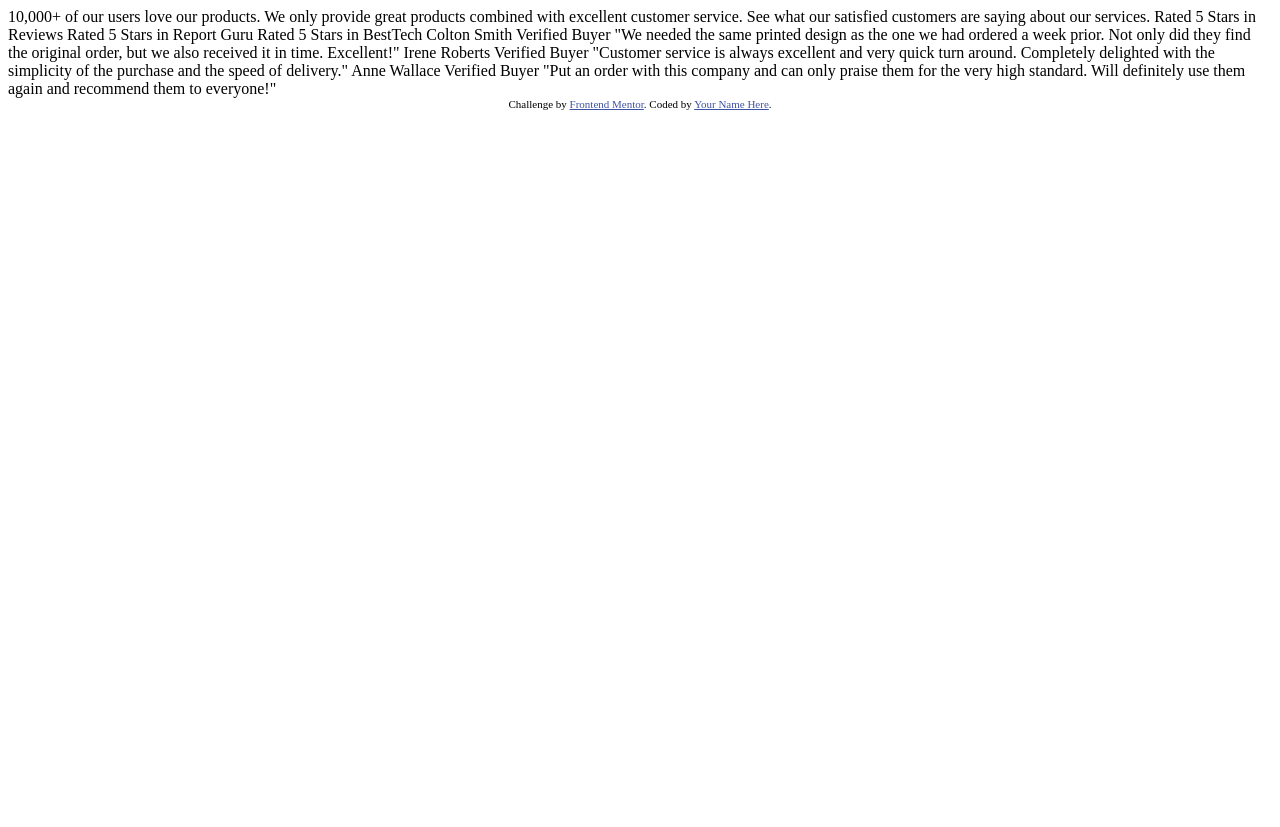
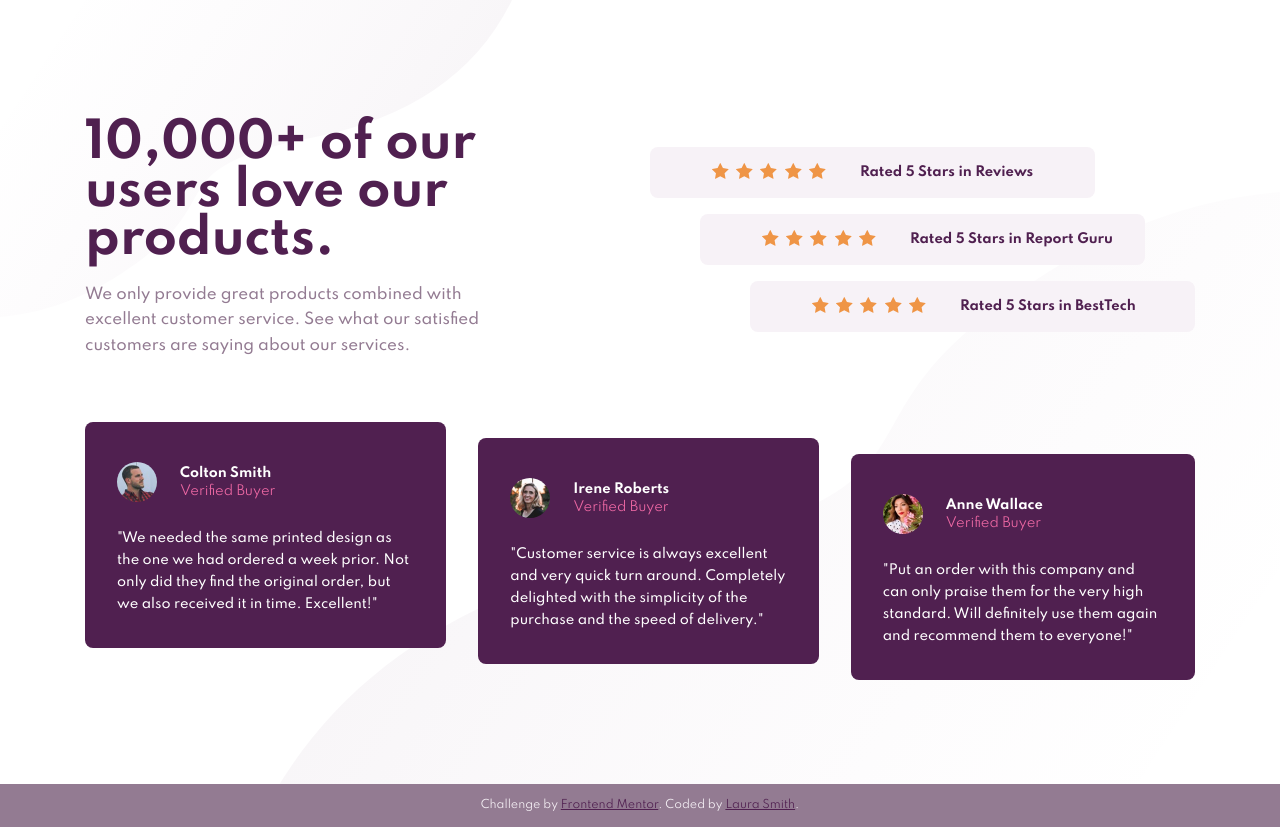
Before and after one commit to laurana88/social-proof, a plain HTML site: page index.html in a window 1280 px wide. Before the commit the page ends 800 px from the top, so only its background shows below. Drawn offline with Linux system fonts and the light colour scheme.

Commit message:
finishing up code

```diff
--- a/index.html
+++ b/index.html
@@ -1,10 +1,13 @@
 <!DOCTYPE html>
 <html lang="en">
+
+<!-- HEAD -->
   <head>
     <meta charset="UTF-8" />
     <meta name="viewport" content="width=device-width, initial-scale=1.0" />
     <!-- displays site properly based on user's device -->
 
+    <!-- Favicon -->
     <link
       rel="icon"
       type="image/png"
@@ -12,50 +15,123 @@
       href="./images/favicon-32x32.png"
     />
 
+    <!-- Fonts -->
+    <link rel="stylesheet" href="https://fonts.googleapis.com/css2?family=Spartan:wght@400..700&display=swap">
+
+    <!-- Styles -->
+    <link rel="stylesheet" href="./styles/reset.css">
+    <link rel="stylesheet" href="styles/global.css">
+
+    <!-- Title -->
     <title>Frontend Mentor | Social proof section</title>
 
-    <!-- Feel free to remove these styles or customise in your own stylesheet 👍 -->
-    <style>
-      .attribution {
-        font-size: 11px;
-        text-align: center;
-      }
-      .attribution a {
-        color: hsl(228, 45%, 44%);
-      }
-    </style>
   </head>
+
+  <!-- BODY -->
   <body>
-    10,000+ of our users love our products.
+    <main>
+      <!-- Start of Social Proof Section -->
+      <section>
+        <div class="container">
+          <div class="wrapper">
 
-    We only provide great products combined with excellent customer service.
-    See what our satisfied customers are saying about our services.
+            <!-- Text Content -->
+            <div class="content">
+              <h1>10,000+ of our users love our products.</h1>
+              <p>
+              We only provide great products combined with excellent customer service. See what our satisfied customers are saying about our services.
+              </p>
+            </div>
 
-    Rated 5 Stars in Reviews
-    Rated 5 Stars in Report Guru
-    Rated 5 Stars in BestTech
+            <!-- Ratings -->
+            <ul class="ratings">
+              <li>
+                <div class="stars">
+                  <img src="images/icon-star.svg" alt="">
+                  <img src="images/icon-star.svg" alt="">
+                  <img src="images/icon-star.svg" alt="">
+                  <img src="images/icon-star.svg" alt="">
+                  <img src="images/icon-star.svg" alt="">
+                </div>
+                <span>Rated 5 Stars in Reviews</span>
+              </li>
+              <li>
+                <div class="stars">
+                  <img src="images/icon-star.svg" alt="">
+                  <img src="images/icon-star.svg" alt="">
+                  <img src="images/icon-star.svg" alt="">
+                  <img src="images/icon-star.svg" alt="">
+                  <img src="images/icon-star.svg" alt="">
+                </div>
+                <span>Rated 5 Stars in Report Guru</span>
+              </li>
+              <li>
+                <div class="stars">
+                  <img src="images/icon-star.svg" alt="">
+                  <img src="images/icon-star.svg" alt="">
+                  <img src="images/icon-star.svg" alt="">
+                  <img src="images/icon-star.svg" alt="">
+                  <img src="images/icon-star.svg" alt="">
+                </div>
+                <span>Rated 5 Stars in BestTech</span>
+              </li>
+            </ul>
+          </div>
 
-    Colton Smith
-    Verified Buyer
-    "We needed the same printed design as the one we had ordered a week prior.
-    Not only did they find the original order, but we also received it in time.
-    Excellent!"
+          <!-- Testimonials -->
+          <div>
+            <ul class="reviews">
+              <li>
+                <blockquote>
+                  <div class="reviewer-meta">
+                    <img src="images/image-colton.jpg" alt="">
+                    <div class="reviewer-name">
+                      <h2>Colton Smith</h2>
+                      <span>Verified Buyer</span>
+                    </div>
+                  </div>
+                  <p>"We needed the same printed design as the one we had ordered a week prior. Not only did they find the original order, but we also received it in time. Excellent!"</p>
+                </blockquote>
+              </li>
+              <li>
+                <blockquote>
+                  <div class="reviewer-meta">
+                    <img src="images/image-irene.jpg" alt="">
+                    <div class="reviewer-name">
+                      <h2>Irene Roberts</h2>
+                      <span>Verified Buyer</span>
+                    </div>
+                  </div>
+                  <p>"Customer service is always excellent and very quick turn around. Completely delighted with the simplicity of the purchase and the speed of delivery."</p>
+                </blockquote>
+              </li>
+              <li>
+                <blockquote>
+                  <div class="reviewer-meta">
+                    <img src="images/image-anne.jpg" alt="">
+                    <div class="reviewer-name">
+                      <h2>Anne Wallace</h2>
+                      <span>Verified Buyer</span>
+                    </div>
+                  </div>
+                  <p>"Put an order with this company and can only praise them for the very high standard. Will definitely use them again and recommend them to everyone!"</p>
+                </blockquote>
+              </li>
+            </ul>
+          </div>
+        </div>
+      </section>
+    </main>
 
-    Irene Roberts
-    Verified Buyer
-    "Customer service is always excellent and very quick turn around. Completely
-    delighted with the simplicity of the purchase and the speed of delivery."
-
-    Anne Wallace
-    Verified Buyer
-    "Put an order with this company and can only praise them for the very high
-    standard. Will definitely use them again and recommend them to everyone!"
-
-    <div class="attribution">
+    <footer>
+          <div class="attribution">
       Challenge by
       <a href="https://www.frontendmentor.io?ref=challenge" target="_blank"
         >Frontend Mentor</a
-      >. Coded by <a href="#">Your Name Here</a>.
+      >. Coded by <a href="https://github.com/laurana88">Laura Smith</a>.
     </div>
+    </footer>
+    <!-- Any Scripts go here -->
+
   </body>
 </html>
--- /dev/null
+++ b/styles/global.scss
@@ -0,0 +1,239 @@
+// VARIABLES
+
+// font family & weights
+$fontFamily: Spartan, sans-serif;
+$fontReg: 400;
+$fontMed: 500;
+$fontBold: 700;
+
+// font sizes
+$text: 1.3rem;
+
+// colors
+$magenta: hsl(300, 43%, 22%);
+$pink: hsl(333, 80%, 67%);
+$darkMagenta: hsl(303, 10%, 53%);
+$lightMagenta: hsl(300, 24%, 96%);
+$white: hsl(0, 0%, 100%);
+
+// spacing
+$smSpace: 1.6rem;
+$mdSpace: 1.8rem;
+$lgSpace: 3.2rem;
+$xlSpace: 4rem;
+$xxlSpace: 5rem;
+
+//borders
+$borderRadius: 8px;
+
+
+// GLOBAL CSS
+html {
+    // font-size: 10px - easier for calculation;
+    font-size: 62.5%;
+    box-sizing: border-box;
+}
+
+*,
+*::before,
+*::after {
+    box-sizing: inherit;
+}
+
+body {
+    background-image: url("../images/bg-pattern-top-mobile.svg"),
+        url("../images/bg-pattern-bottom-mobile.svg");
+    background-position: left top, right bottom;
+    background-repeat: no-repeat;
+    background-size: 60%, 100%;
+    color: $magenta;
+    font-family: $fontFamily;
+    font-size: $text;
+    font-weight: $fontReg;
+    text-align: center;
+  }
+
+.container {
+    max-width: 1110px;
+    margin: 8rem auto 10rem;
+    width: min(90%, 550px);
+}
+
+h1 {
+    font-size: 3.2rem;
+    font-weight: $fontBold;
+    padding-bottom: $mdSpace;
+}
+
+h2 {
+    font-weight: $fontBold;
+    color: $white;
+    margin-bottom:.5rem;
+}
+
+p {
+    color: $darkMagenta;
+    line-height: 1.69;
+}
+
+// CONTENT TOP
+
+.content p {
+    font-size: 1.5rem;
+    font-weight: $fontMed;
+}
+
+.ratings {
+    margin: $xlSpace 0 $xxlSpace;
+
+    > * + * {
+        margin-top: $smSpace;
+    }
+
+    li {
+        background-color: $lightMagenta;
+        border-radius: $borderRadius;
+        padding:$smSpace;
+        display:flex;
+        flex-direction: column;
+
+        span {
+            margin-top:$smSpace;
+            font-weight: $fontBold;
+        }
+
+        img {
+            margin: 0 2px;
+        }
+    }
+}
+
+// TESTIMONIALS
+
+.reviews {
+
+    > * + * {
+        margin-top: $smSpace;
+    }
+
+    li {
+        background-color:$magenta;
+        border-radius: $borderRadius;
+        padding: $xlSpace $lgSpace $lgSpace;
+        text-align: left;
+    }
+
+    p {
+        color: $white;
+        font-weight: $fontMed;
+    }
+
+}
+
+.reviewer-meta {
+    display: flex;
+    align-items: center;
+    margin-bottom: 2.6rem;
+
+    img {
+        border-radius: 50%;
+        margin-right: 2.3rem;
+        height: 4rem;
+        width: 4rem;
+    }
+}
+
+.reviewer-name span {
+    color: $pink;
+}
+
+
+//ATTRIBUTION
+
+.attribution {
+    font-size: 11px;
+    text-align: center;
+    background-color:$darkMagenta;
+    padding:$smSpace;
+    color: $lightMagenta;
+  }
+  .attribution a {
+    color: $magenta;
+  }
+
+  // MEDIA QUERIES
+
+  @media (min-width: 900px) {
+
+    body {
+        background-image: url("../images/bg-pattern-top-desktop.svg"),
+            url("../images/bg-pattern-bottom-desktop.svg");
+        background-size: min(40%, 800px), min(80%, 1150px);
+    }
+
+    .container {
+        width: 90%;
+        margin:12rem auto;
+    }
+
+    .wrapper {
+        margin-bottom: 8rem;
+        display: flex;
+        align-items: center;
+        justify-content: space-between;
+        text-align: left;
+    }
+
+    .content {
+        width:40%;
+    }
+
+    .ratings {
+        margin:0;
+
+        li {
+            flex-direction: row;
+            align-items: center;
+            padding: $smSpace $lgSpace $smSpace 6rem;
+
+            span {
+                margin: 0 0 0 $lgSpace;
+            }
+        }
+    }
+
+    .reviews {
+        display:flex;
+
+        > * + * {
+            margin-left: $lgSpace;
+            margin-top:0;
+        }
+
+        li:nth-child(1) {
+            transform: translateY(-16px);
+        }
+
+        li:nth-child(3) {
+            transform: translateY(16px);
+        }
+    }
+}
+
+@media (min-width: 1050px) {
+
+    h1 {
+        font-size:4.8rem;
+    }
+
+    .ratings {
+
+        li:nth-child(1) {
+            transform: translateX(-100px);
+        }
+
+        li:nth-child(2) {
+            transform: translateX(-50px);
+        }
+    }
+}
--- /dev/null
+++ b/styles/reset.css
@@ -0,0 +1,48 @@
+/* http://meyerweb.com/eric/tools/css/reset/
+   v2.0 | 20110126
+   License: none (public domain)
+*/
+
+html, body, div, span, applet, object, iframe,
+h1, h2, h3, h4, h5, h6, p, blockquote, pre,
+a, abbr, acronym, address, big, cite, code,
+del, dfn, em, img, ins, kbd, q, s, samp,
+small, strike, strong, sub, sup, tt, var,
+b, u, i, center,
+dl, dt, dd, ol, ul, li,
+fieldset, form, label, legend,
+table, caption, tbody, tfoot, thead, tr, th, td,
+article, aside, canvas, details, embed,
+figure, figcaption, footer, header, hgroup,
+menu, nav, output, ruby, section, summary,
+time, mark, audio, video {
+	margin: 0;
+	padding: 0;
+	border: 0;
+	font-size: 100%;
+	font: inherit;
+	vertical-align: baseline;
+}
+/* HTML5 display-role reset for older browsers */
+article, aside, details, figcaption, figure,
+footer, header, hgroup, menu, nav, section {
+	display: block;
+}
+body {
+	line-height: 1;
+}
+ol, ul {
+	list-style: none;
+}
+blockquote, q {
+	quotes: none;
+}
+blockquote:before, blockquote:after,
+q:before, q:after {
+	content: '';
+	content: none;
+}
+table {
+	border-collapse: collapse;
+	border-spacing: 0;
+}
```
Also changed, not shown: notes.txt (added), styles/global.css (added), 2 other files.
